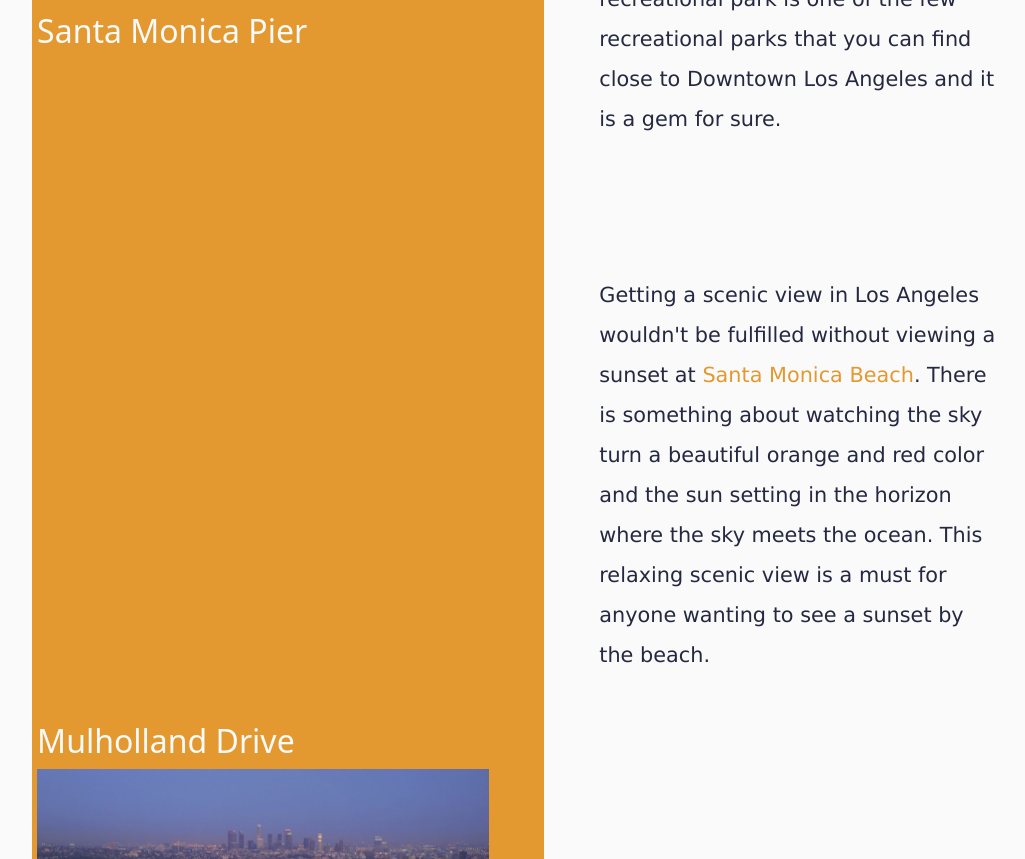
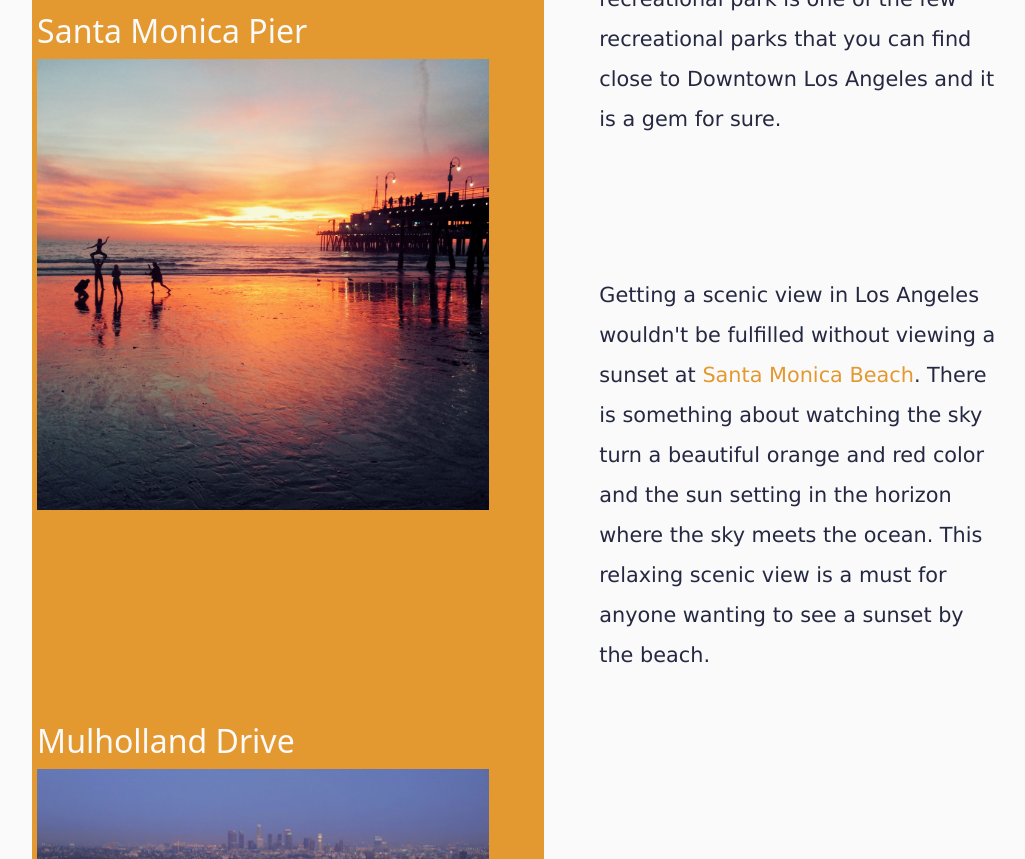
Before and after one commit to baltazarPaulino/CS112Website_Final, a plain HTML site: page service.html in a window 1280 px wide. Shown: the part 1208-2067 px from the top of the page, without its empty margins (96-1121 px from the left). Drawn offline with nearby package versions, Linux system fonts and the light colour scheme.

Commit message:
Update service.html

```diff
--- a/service.html
+++ b/service.html
@@ -51,7 +51,7 @@
 
 			<div class="santa-monica-section">
 				<h2 style="color:#FAFAFB">Santa Monica Pier</h2>
-				</a>
+				<img src="imgs/img_smsunset.jpg" alt = "Santa Monica Pier" style="width:90%; height:auto;">
 			</div>
 
 			<div class = "mulholland-section">
```
